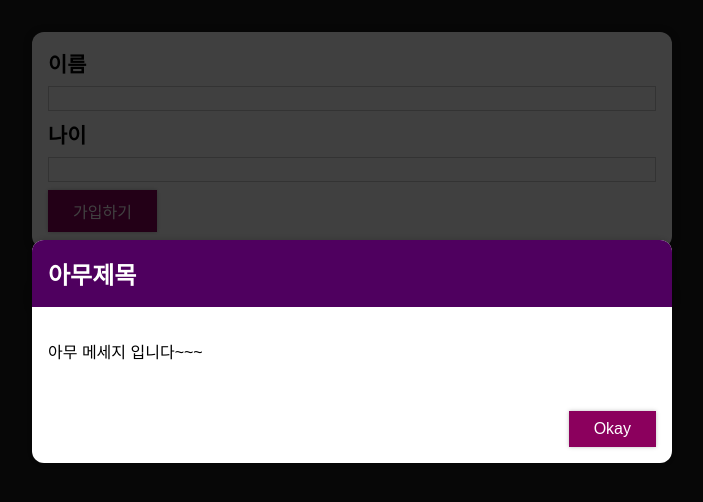
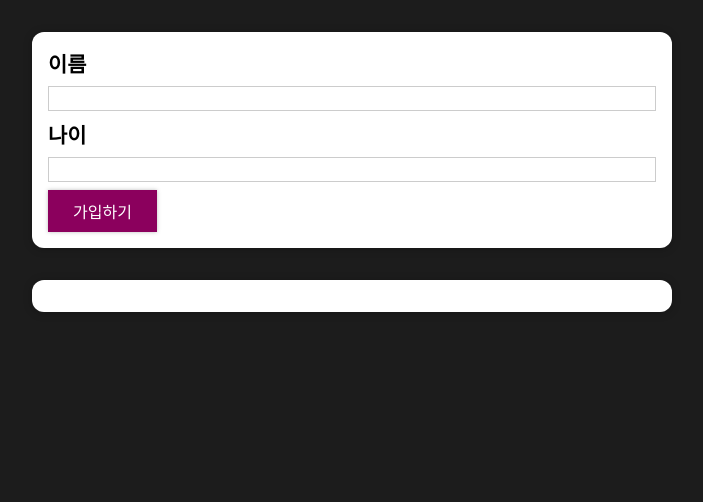
Before and after one commit to kjh374/react-basic-study202310, a React (Create React App) app: page / in a window 1280 px wide. Shown: the top 502 px of the page, without its empty margins (288-991 px from the left). Built offline with nearby package versions, Linux system fonts and the light colour scheme.

Commit message:
에러 상태 핸들링

```diff
--- a/src/components/UI/Modal/ErrorModal.js
+++ b/src/components/UI/Modal/ErrorModal.js
@@ -2,10 +2,13 @@ import React from 'react';
 import Card from '../Card';
 import styles from './ErrorModal.module.css';
 import Button from '../Button/Button';
-const ErrorModal = ({ title, message }) => {
+const ErrorModal = ({ title, message, onConfirm }) => {
   return (
     <>
-      <div className={styles.backdrop} />
+      <div
+        className={styles.backdrop}
+        onClick={onConfirm}
+      />
       <Card className={styles.modal}>
         <header className={styles.header}>
           <h2>{title}</h2>
@@ -14,7 +17,7 @@ const ErrorModal = ({ title, message }) => {
           <p>{message}</p>
         </div>
         <footer className={styles.actions}>
-          <Button>Okay</Button>
+          <Button onClick={onConfirm}>Okay</Button>
         </footer>
       </Card>
     </>
--- a/src/components/Users/AddUsers.js
+++ b/src/components/Users/AddUsers.js
@@ -9,6 +9,9 @@ const AddUsers = ({ onAddUser }) => {
     userName: '',
     age: '',
   });
+
+  // 에러 상태 관리
+  const [error, setError] = useState(null);
 
   const nameChangeHandler = (e) => {
     setUserValue((prevUserValue) => ({
@@ -27,10 +30,20 @@ const AddUsers = ({ onAddUser }) => {
     e.preventDefault();
 
     if (userValue.userName.trim() === '' || userValue.age.trim() === '') {
+      setError({
+        title: '유효하지 않은 입력값',
+        message: '입력값은 공백으로 작성하면 안됩니다!',
+      });
       return;
     }
 
-    if (+userValue.age < 1) return;
+    if (+userValue.age < 1) {
+      setError({
+        title: '유효하지 않은 나이의 범위',
+        message: '나이는 1 이상의 숫자로 작성해 주세요!',
+      });
+      return;
+    }
 
     onAddUser(userValue);
 
@@ -43,10 +56,13 @@ const AddUsers = ({ onAddUser }) => {
   return (
     // React.Fragment
     <>
-      <ErrorModal
-        title={'아무제목'}
-        message={'아무 메세지 입니다~~~'}
-      />
+      {error && (
+        <ErrorModal
+          title={error.title}
+          message={error.message}
+          onConfirm={() => setError(null)}
+        />
+      )}
       <Card className={styles.input}>
         <form onSubmit={userSubmitHandler}>
           <label htmlFor='username'>이름</label>
```
